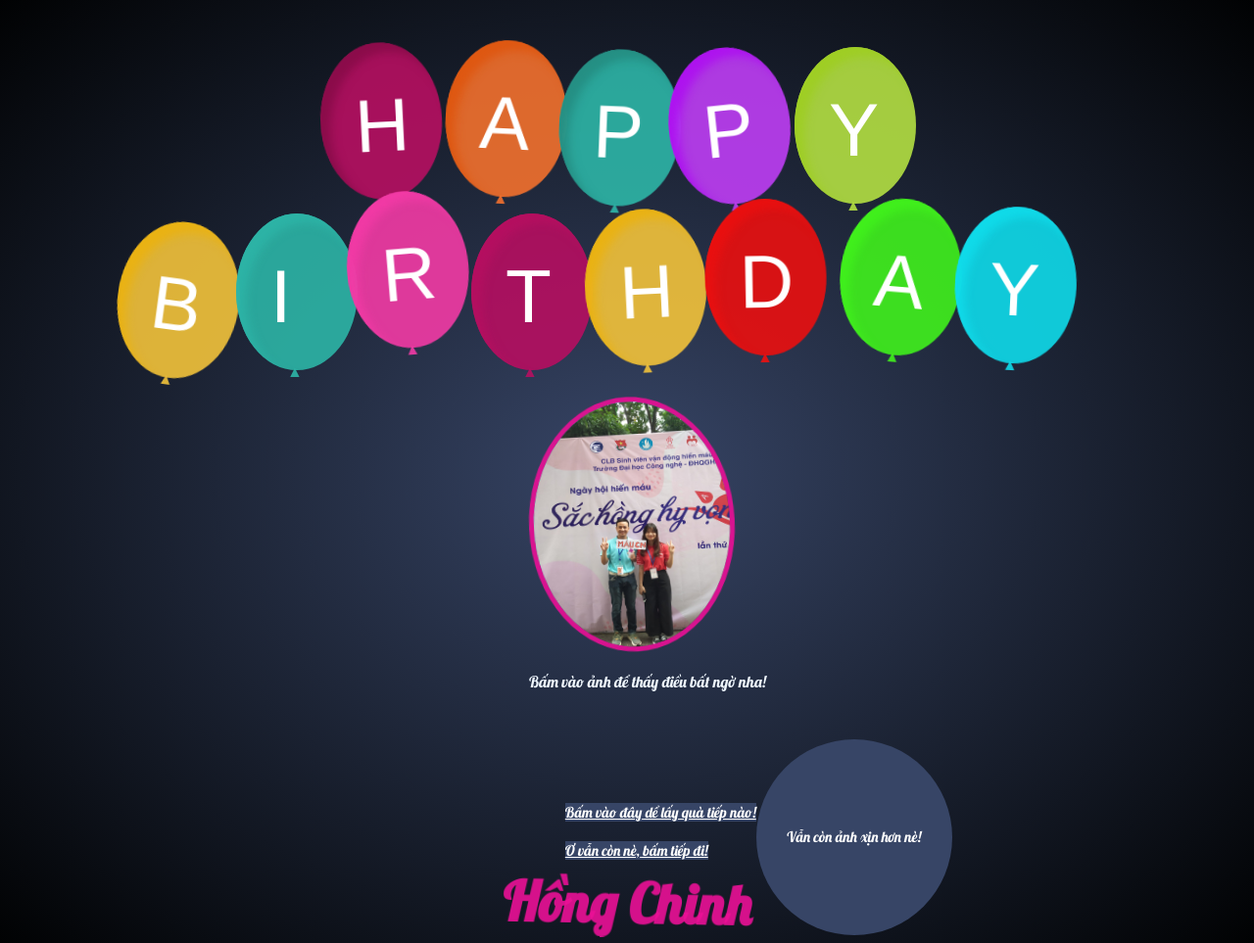
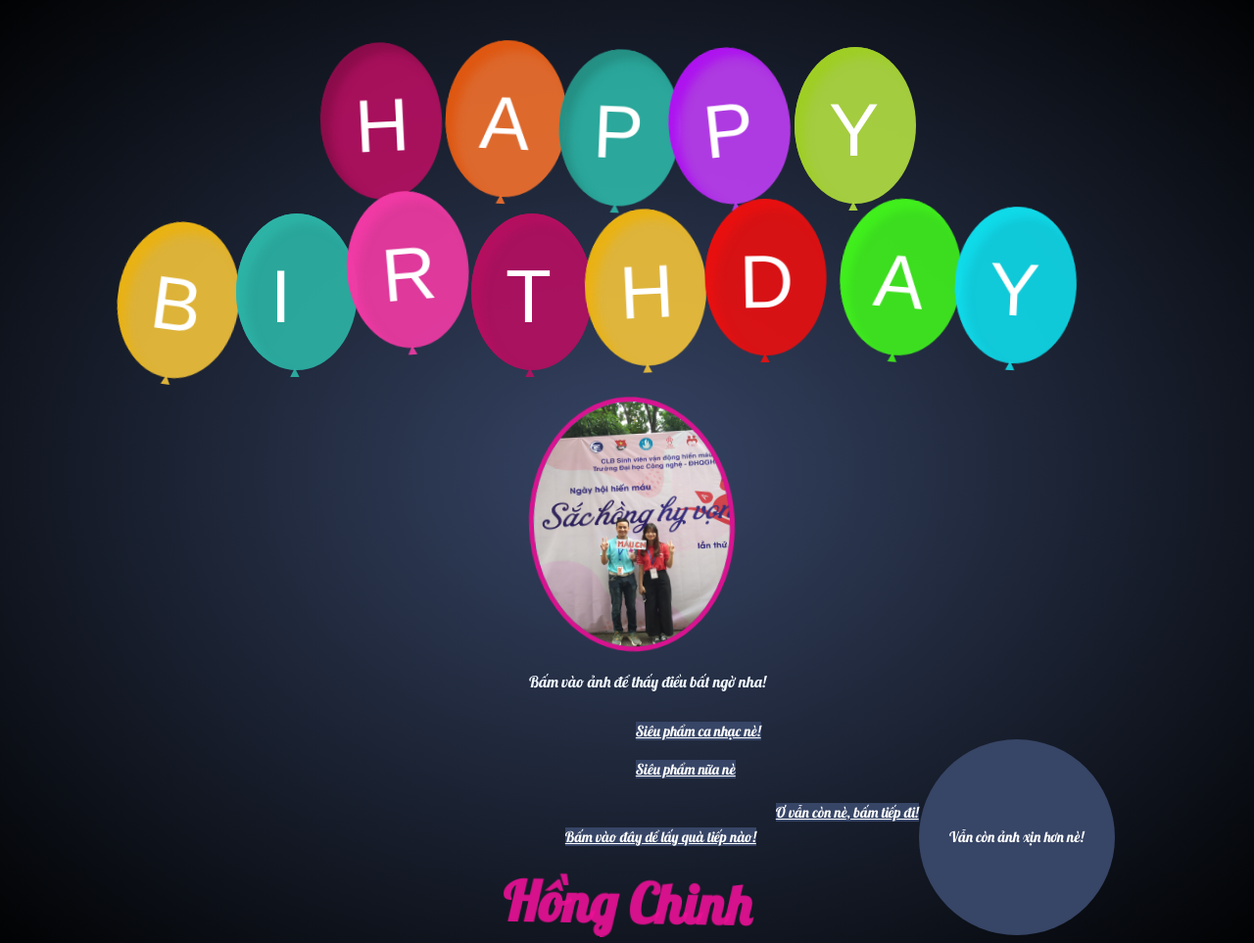
Before and after one commit to tienanhcapuchino/happy_birthday, a plain HTML site: page MyBirthday/MyBirthday.html in a window 1280 px wide. Shown: the whole page at 98% size. Drawn offline with nearby package versions, Linux system fonts and the light colour scheme; a web font is replaced by a local one.

Commit message:
continue update

```diff
--- a/MyBirthday/MyBirthday.html
+++ b/MyBirthday/MyBirthday.html
@@ -68,6 +68,12 @@
                     <img src="./logo.jpg" alt="Ảnh" class="avatar__img" onclick="showMessage()" />
 
                     <p style="size: 20px; color: aliceblue">Bấm vào ảnh để thấy điều bất ngờ nha!</p>
+                    <div class="videohay">
+                        <a id="sieupham1" href="https://drive.google.com/file/d/1YiOoO-VFn9EWHPcuHLqXk7S5P0w_uN-p/view?usp=sharing">Siêu phẩm ca nhạc nè!</a>
+                    </div>
+                    <div class="videohay">
+                        <a id="sieupham2" href="https://drive.google.com/file/d/1-fdoXxdbagXPJgGOgY_-0RZQGliOVxP6/view?usp=sharing">Siêu phẩm nữa nè</a>
+                    </div>
                 </div>
                 <!-- 5. Phần nhạc -->
                 <audio id="player" autoplay loop>
@@ -80,11 +86,11 @@
             <h1 class="avatar__title">Hồng Chinh</h1>
         </div>
 
-        <div class="video_01">
+        <div id="video_01" class="videohay">
             <a href = "https://drive.google.com/file/d/1boCGcxQkAMRbrW5z8MbmhzuczJN2c6MF/view?usp=sharing">Bấm vào đây dể lấy quà tiếp nào!</a>
         </div>
-        <div class="video_02">
-            <a href = "https://drive.google.com/file/d/16xv_t735U86eanksvfOeOeUN8pT6p8BB/view?usp=sharing">Ơ vẫn còn nè, bấm tiếp đi!</a>
+        <div id="video_02" class="videohay">
+            <a  href = "https://drive.google.com/file/d/15BdFKt2jw4-FhLB2Bbo5Xi82mBwORdOD/view?usp=sharing">Ơ vẫn còn nè, bấm tiếp đi!</a>
         </div>
         <div class="anhxin">
             <input type="button" id="imagedep" onclick="showANH()" value="Vẫn còn ảnh xịn hơn nè!">
--- a/MyBirthday/style.css
+++ b/MyBirthday/style.css
@@ -230,6 +230,7 @@ span {
     position: absolute;
     top: 50%;
     left: calc(50% - 100px);
+    margin-bottom: 20px;
 }
 
 .avatar__img {
@@ -283,7 +284,7 @@ span {
 }
 #anhchinhhap{
     margin-left: 300px;
-    margin-bottom: 30px;
+    margin-top: -360px;
     width: 200px;
     height: 200px;
 }
@@ -301,16 +302,14 @@ span {
 .anhxin img{
     display: none;
 }
-/* .bonusbutton img{
-    display: none;
+#video_01{
+    margin-top: 40px;
 }
-
-.bonusbutton{
-    margin-left: 45%;
-    margin-top: 5px;
-    margin-bottom: 5px;
-} */
-.video_01 {
+#video_02{
+    margin-bottom: 100px;
+    margin-left: 20px;
+}
+.videohay {
     background-color: #374566;
     color: white;
     border-radius: 60%;
@@ -321,25 +320,11 @@ span {
     margin-top: 15px;
     margin-bottom: 5px;
 }
-.video_01 a{
+.videohay a{
     color: white;
     background-color: #374566;
 }
-.video_02 a{
-    color: white;
-    background-color: #374566;
-}
-.video_02 {
-    background-color: #374566;
-    color: white;
-    border-radius: 60%;
-    float: left;
-    font-family: 'Lobster', cursive;
-    font-size: 15px;
-    margin-left: 45%;
-    margin-top: 15px;
-    margin-bottom: 25px;
-}
+
 
 /*BALLOON 1 4*/
 @-webkit-keyframes balloon1 {
```
